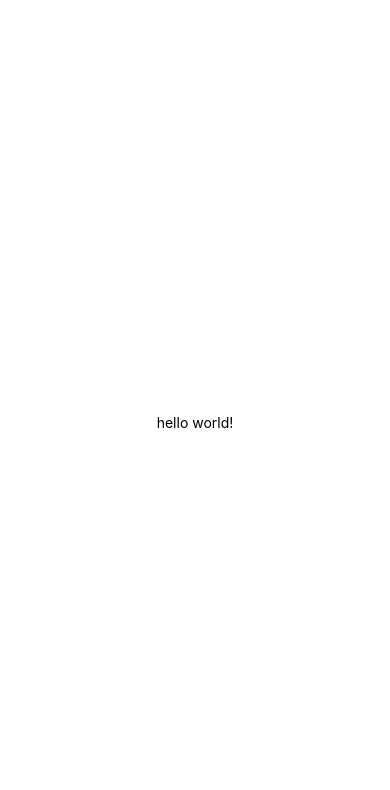
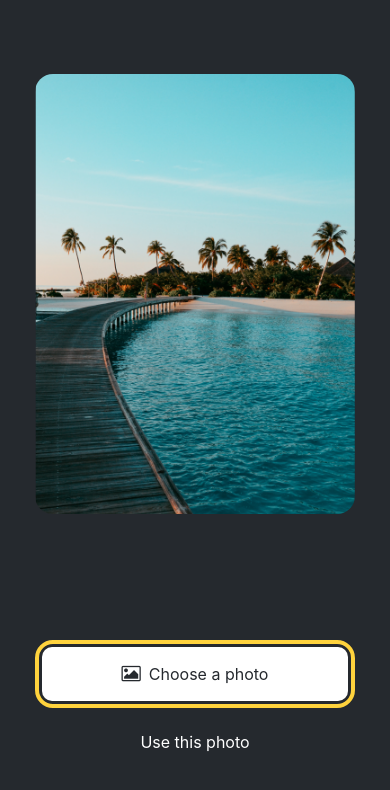
Before and after one commit to yusuf-ad/Sticker-Smash-App, a React Native app: screen / in a window 390 px wide. Shown: the top 790 px of the page. Built offline with nearby package versions, Linux system fonts and the light colour scheme.

Commit message:
Implement home screen

```diff
--- a/App.js
+++ b/App.js
@@ -1,11 +1,25 @@
 import { StatusBar } from "expo-status-bar";
-import { StyleSheet, Text, View } from "react-native";
+import { FontAwesome } from "@expo/vector-icons";
+import { Image, Pressable, StyleSheet, Text, View } from "react-native";
+import ImageViewer from "./components/ImageViewer";
+import Button from "./components/Button";
+
+const PlaceholderImage = require("./assets/images/background-image.png");
 
 export default function App() {
   return (
     <View style={styles.container}>
-      <Text>hello world!</Text>
-      <StatusBar style="auto" />
+      <StatusBar style="light" />
+      {/* image container */}
+
+      <View style={styles.imageContainer}>
+        <ImageViewer placeholderImageSource={PlaceholderImage} />
+      </View>
+
+      <View style={styles.footerContainer}>
+        <Button label="Choose a photo" theme={"primary"} />
+        <Button label="Use this photo" />
+      </View>
     </View>
   );
 }
@@ -13,8 +27,22 @@
 const styles = StyleSheet.create({
   container: {
     flex: 1,
-    backgroundColor: "#fff",
+    backgroundColor: "#25292e",
     alignItems: "center",
-    justifyContent: "center",
+    padding: 16,
+  },
+
+  imageContainer: {
+    flex: 1,
+    paddingTop: 58,
+  },
+
+  footerContainer: {
+    flex: 1 / 3,
+    alignItems: "center",
+  },
+
+  text: {
+    color: "#fff",
   },
 });
--- /dev/null
+++ b/components/Button.js
@@ -0,0 +1,70 @@
+import { StyleSheet, View, Pressable, Text } from "react-native";
+import FontAwesome from "@expo/vector-icons/FontAwesome";
+
+export default function Button({ label, theme }) {
+  if (theme === "primary") {
+    return (
+      <View
+        style={[
+          styles.buttonContainer,
+          { borderWidth: 4, borderColor: "#ffd33d", borderRadius: 18 },
+        ]}
+      >
+        <Pressable
+          style={[styles.button, { backgroundColor: "#fff" }]}
+          onPress={() => alert("You pressed a button.")}
+        >
+          <FontAwesome
+            name="picture-o"
+            size={18}
+            color="#25292e"
+            style={styles.buttonIcon}
+          />
+          <Text style={[styles.buttonLabel, { color: "#25292e" }]}>
+            {label}
+          </Text>
+        </Pressable>
+      </View>
+    );
+  }
+
+  return (
+    <View style={styles.buttonContainer}>
+      <Pressable
+        style={styles.button}
+        onPress={() => alert("You pressed a button.")}
+      >
+        <Text style={styles.buttonLabel}>{label}</Text>
+      </Pressable>
+    </View>
+  );
+}
+
+const styles = StyleSheet.create({
+  buttonContainer: {
+    width: 320,
+    height: 68,
+    marginHorizontal: 20,
+    alignItems: "center",
+    justifyContent: "center",
+    padding: 3,
+  },
+
+  button: {
+    borderRadius: 10,
+    width: "100%",
+    height: "100%",
+    alignItems: "center",
+    justifyContent: "center",
+    flexDirection: "row",
+  },
+
+  buttonIcon: {
+    paddingRight: 8,
+  },
+
+  buttonLabel: {
+    color: "#fff",
+    fontSize: 16,
+  },
+});
--- /dev/null
+++ b/components/ImageViewer.js
@@ -0,0 +1,15 @@
+import { Image, StyleSheet } from "react-native";
+
+function ImageViewer({ placeholderImageSource }) {
+  return <Image source={placeholderImageSource} style={styles.image} />;
+}
+
+const styles = StyleSheet.create({
+  image: {
+    width: 320,
+    height: 440,
+    borderRadius: 18,
+  },
+});
+
+export default ImageViewer;
--- a/package.json
+++ b/package.json
@@ -15,7 +15,8 @@
     "react-native": "0.74.3",
     "react-dom": "18.2.0",
     "react-native-web": "~0.19.10",
-    "@expo/metro-runtime": "~3.2.1"
+    "@expo/metro-runtime": "~3.2.1",
+    "@expo/vector-icons": "^14.0.2"
   },
   "devDependencies": {
     "@babel/core": "^7.20.0"
```
Also changed, not shown: 1 other file (tests, documents, lock files or other folders).
